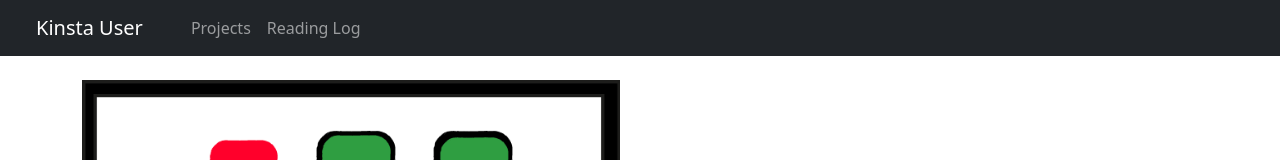
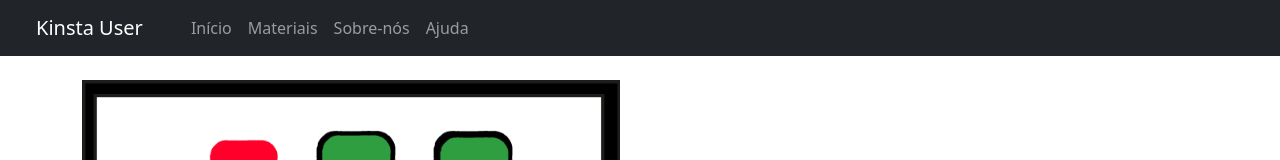
Before and after one commit to Blocandoficial/blocandoficial.github.io, a plain HTML site: page index.html in a window 1280 px wide. Shown: the top 160 px of the page. Drawn offline with nearby package versions, Linux system fonts and the light colour scheme.

Commit message:
Update index.html

```diff
--- a/index.html
+++ b/index.html
@@ -1,6 +1,5 @@
 <!DOCTYPE html>
 <html lang="en">
-
     <head>
         <meta charset="UTF-8">
         <meta http-equiv="X-UA-Compatible" content="IE=edge">
@@ -25,10 +24,16 @@
                 <div class="collapse navbar-collapse" id="navbarTogglerDemo02">
                     <ul class="navbar-nav me-auto mb-2 mb-lg-0">
                         <li class="nav-item">
-                            <a class="nav-link" href="#">Projects</a>
+                            <a class="nav-link" href="#">Início</a>
                         </li>
                         <li class="nav-item">
-                            <a class="nav-link" href="#">Reading Log</a>
+                            <a class="nav-link" href="#">Materiais</a>
+                        </li>
+                         <li class="nav-item">
+                            <a class="nav-link" href="#">Sobre-nós</a>
+                        </li>
+                         <li class="nav-item">
+                            <a class="nav-link" href="#">Ajuda</a>
                         </li>
                     </ul>
                 </div>
@@ -51,7 +56,6 @@
                 </div>
             </div>
         </div>
-        <!-- JavaScript: Above <body>  -->
         <script src="https://cdn.jsdelivr.net/npm/bootstrap@5.2.3/dist/js/bootstrap.bundle.min.js"
             integrity="sha384-kenU1KFdBIe4zVF0s0G1M5b4hcpxyD9F7jL+jjXkk+Q2h455rYXK/7HAuoJl+0I4"
             crossorigin="anonymous"></script>
```
